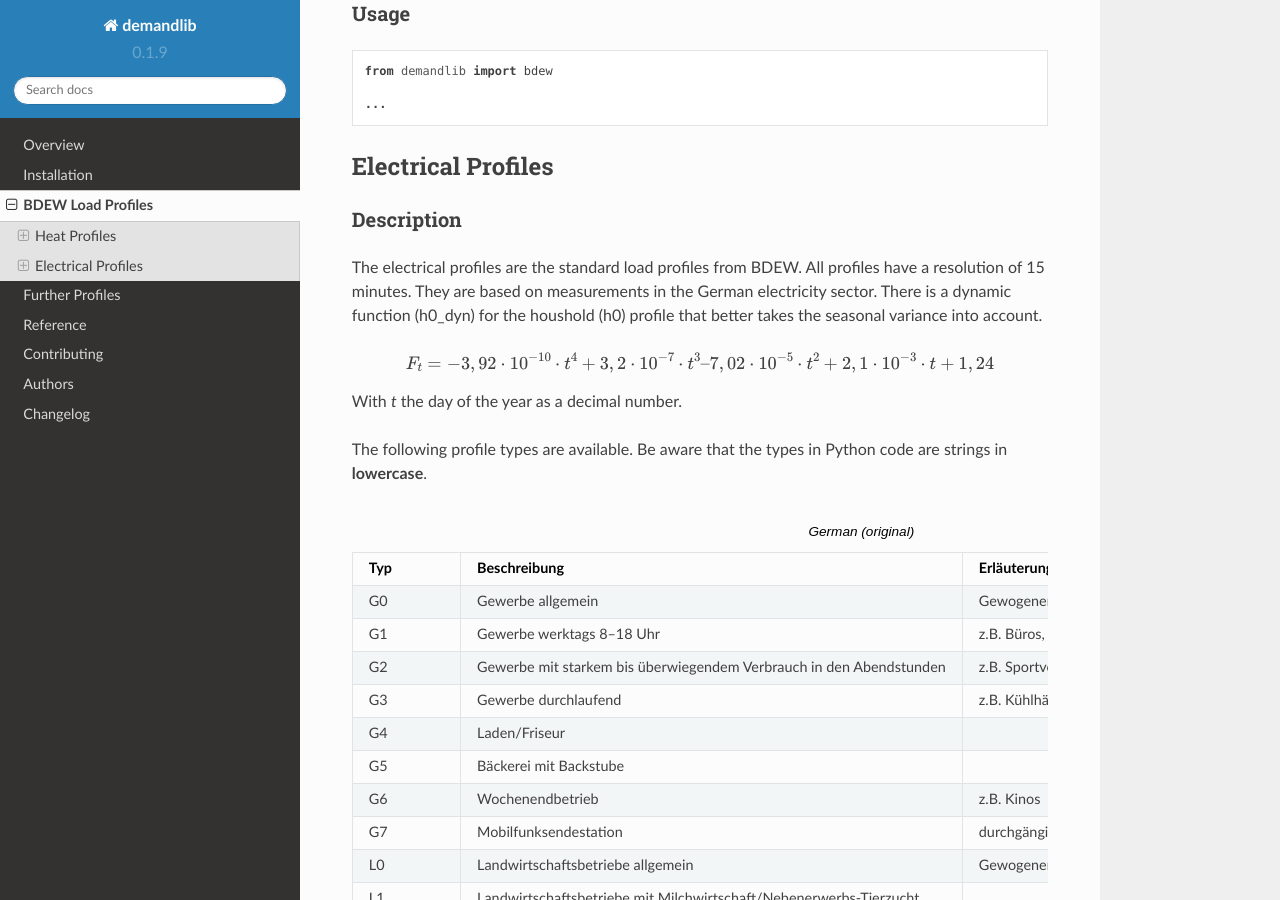
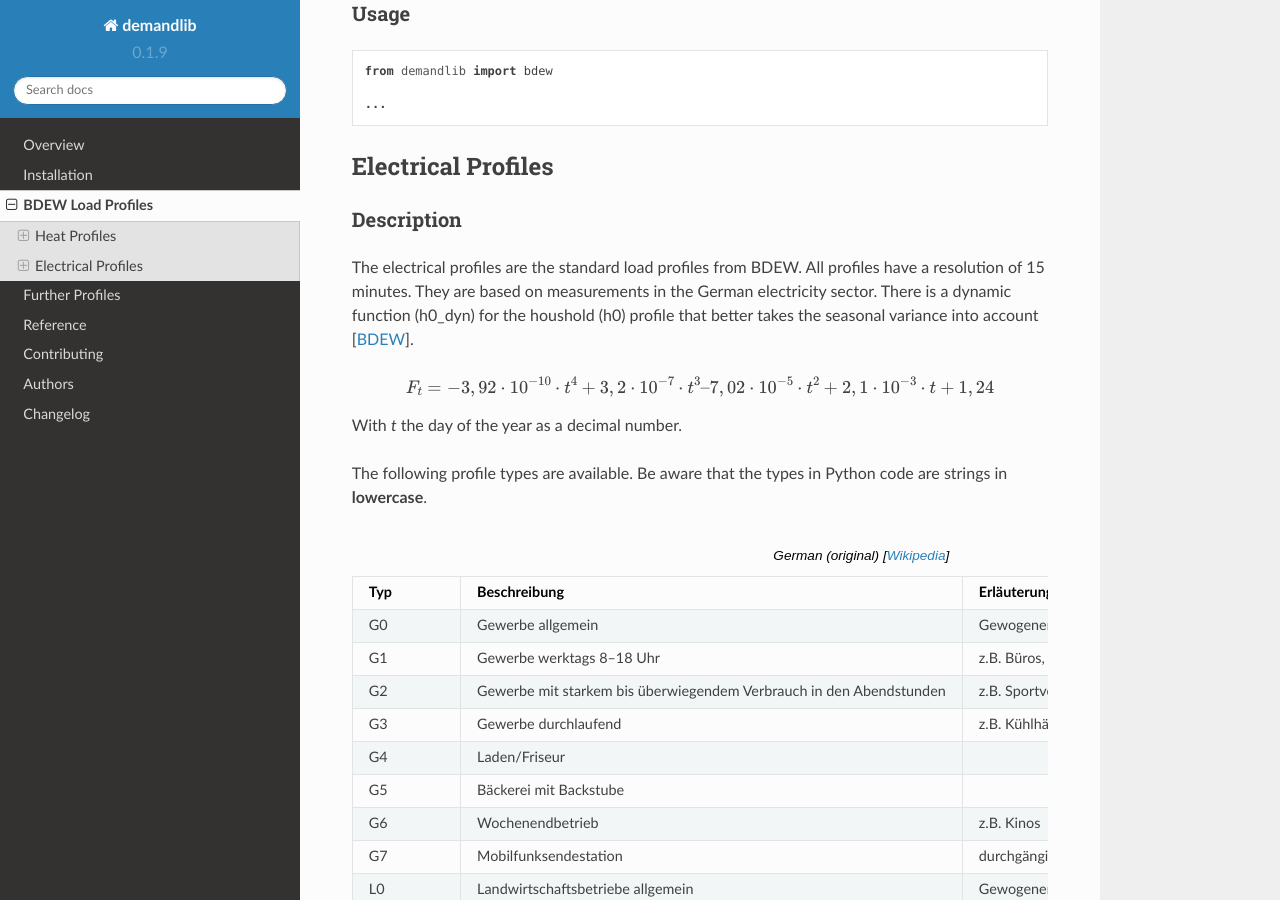
Before and after one commit to oemof/demandlib, a Sphinx documentation site: the page built from docs/bdew.rst, in a window 1280 px wide and 900 px high, scrolled down 1436 px. Built offline with Sphinx 7.4.7 and the Read the Docs theme 2.0.0, drawn with Linux system fonts in a browser that asks for light colours; formulas are drawn with MathJax 3.

Commit message:
Add sources to docs

```diff
--- a/docs/bdew.rst
+++ b/docs/bdew.rst
@@ -76,7 +76,7 @@ Description
 The electrical profiles are the standard load profiles from BDEW. All profiles
 have a resolution of 15 minutes. They are based on measurements in the German
 electricity sector. There is a dynamic function (h0_dyn) for the houshold (h0)
-profile that better takes the seasonal variance into account.
+profile that better takes the seasonal variance into account [`BDEW <https://www.bdew.de/energie/standardlastprofile-strom/>`_].
 
 .. math::
 
@@ -87,7 +87,7 @@ With `t` the day of the year as a decimal number.
 The following profile types are available.
 Be aware that the types in Python code are strings in **lowercase**.
 
-.. csv-table:: German (original)
+.. csv-table:: German (original) [`Wikipedia <https://de.wikipedia.org/wiki/Standardlastprofil>`_]
    :header: Typ,Beschreibung,Erläuterung
    :widths: 10, 40, 50
 
```
